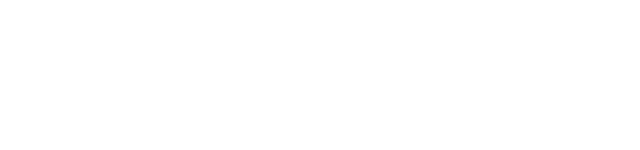
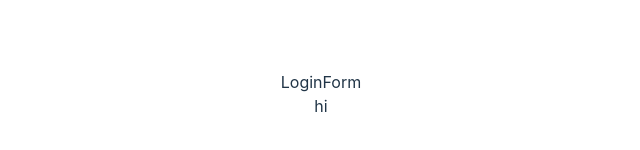
Before and after one commit to kyspire/URoomies-App, a React (Vite) app in the folder uroomies-client/: page /login in a window 1280 px wide. Before the commit this address had no page. Shown: the part 306-456 px from the top of the page, without its empty margins (319-959 px from the left). Built offline with nearby package versions, Linux system fonts and the light colour scheme.

Commit message:
quality of life

```diff
--- a/uroomies-client/src/App.jsx
+++ b/uroomies-client/src/App.jsx
@@ -8,7 +8,8 @@ import {
 import reactLogo from "./assets/react.svg";
 import viteLogo from "/vite.svg";
 import "./App.css";
-import Landing from "./routes/landing.jsx";
+import Landing from "./pages/Landing";
+import Login from "./pages/Login";
 
 function App() {
   const [count, setCount] = useState(0);
@@ -18,6 +19,8 @@ function App() {
       <Routes>
         <Route path="/" element={<Home />} />
         <Route path="/landing" element={<Landing />} />
+        <Route path="/login" element={<Login />} />
+        <Route path="*" element={<Login />} />
       </Routes>
     </Router>
   );
--- /dev/null
+++ b/uroomies-client/src/components/LoginForm.jsx
@@ -0,0 +1,11 @@
+import React from 'react'
+
+const LoginForm = () => {
+  return (
+    <div>LoginForm
+      <div>hi</div>
+    </div>
+  )
+}
+
+export default LoginForm
--- /dev/null
+++ b/uroomies-client/src/pages/Login.jsx
@@ -0,0 +1,10 @@
+import React from 'react'
+import LoginForm from '../components/LoginForm'
+
+const Login = () => {
+  return (
+    <LoginForm />
+  )
+}
+
+export default Login
```
Also changed, not shown: uroomies-client/src/components/SignupForm.jsx (added, +9 -0 lines), uroomies-client/src/components/login.jsx (deleted), uroomies-client/src/pages/Landing.jsx (renamed from uroomies-client/src/routes/Landing.jsx).
